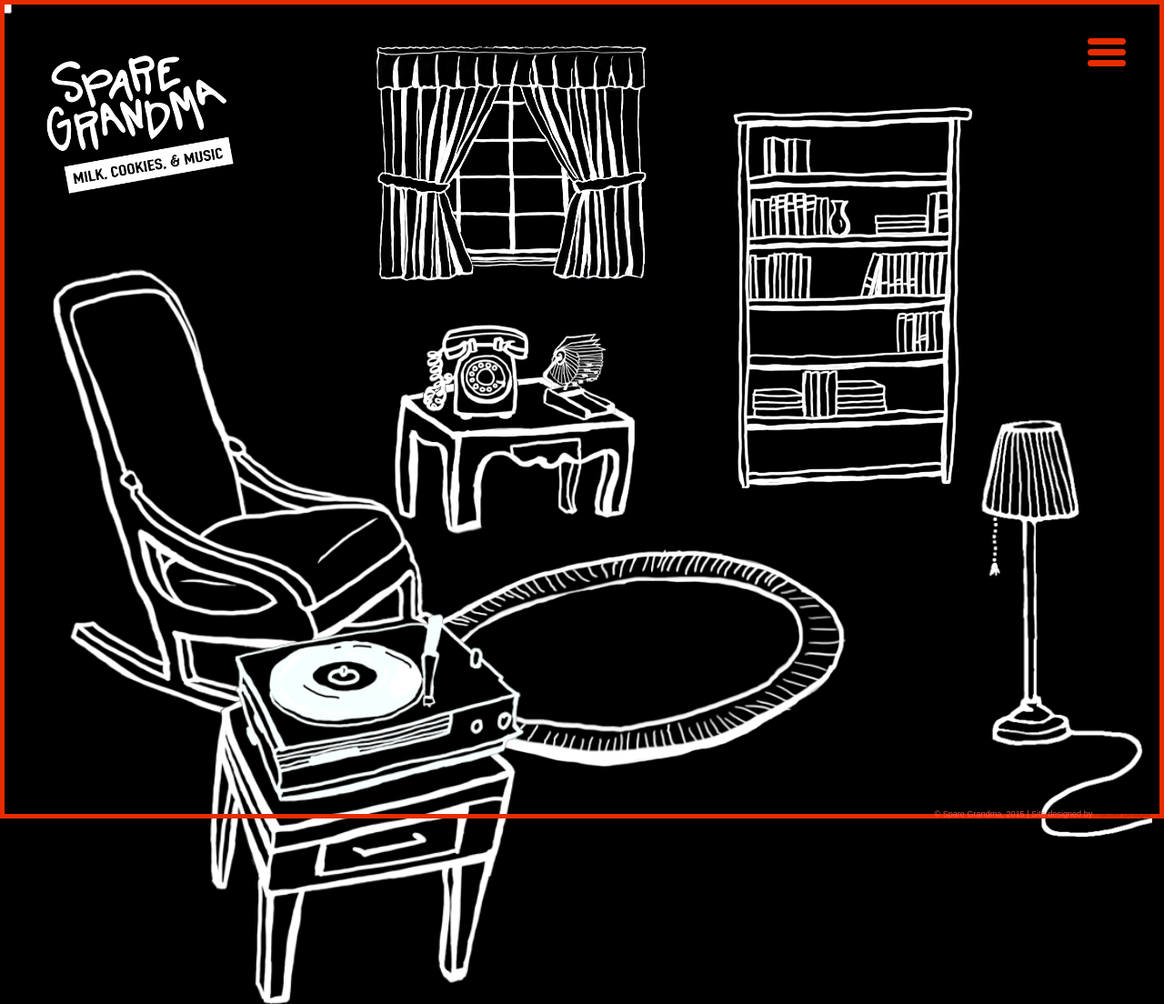
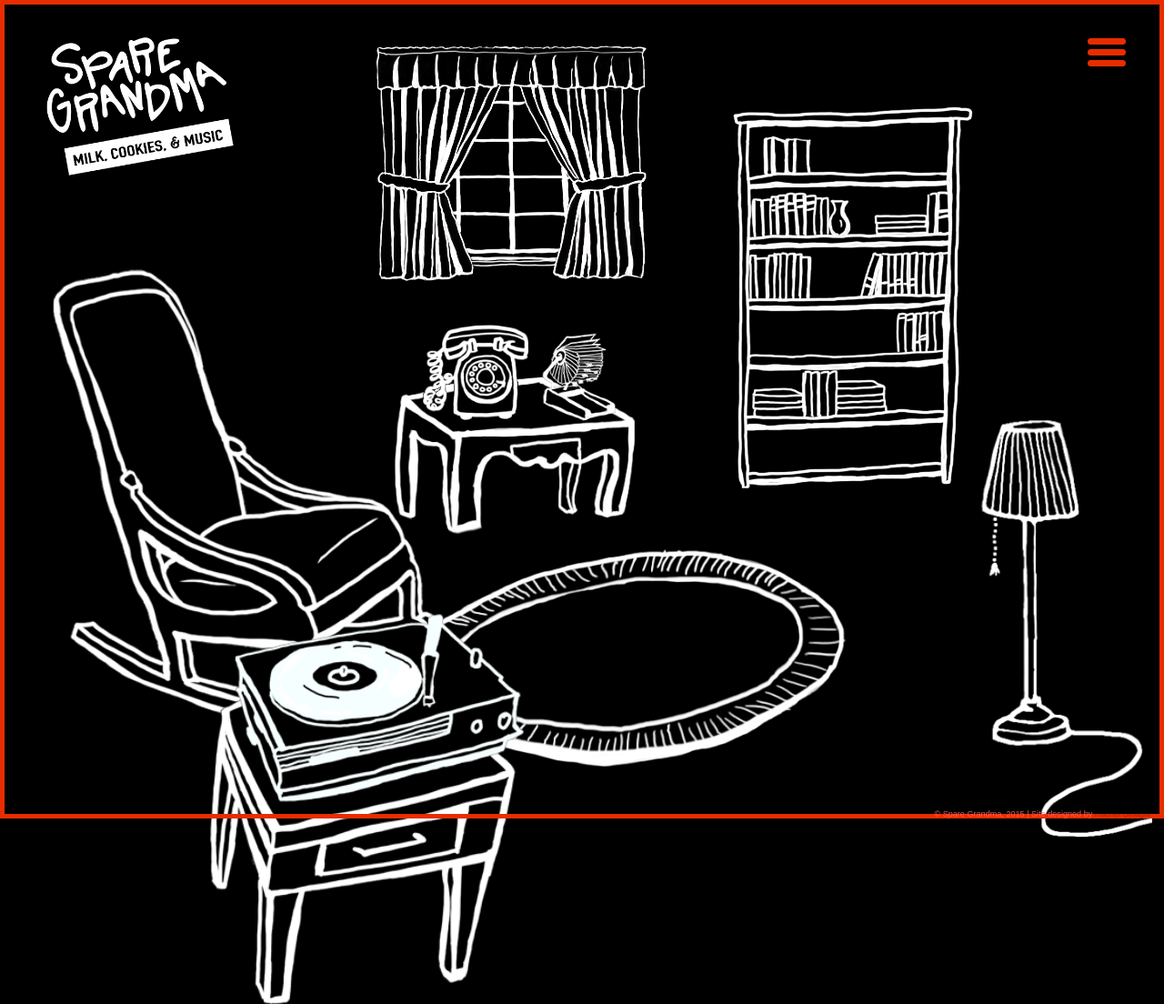
Before and after one commit to rachyrach/sparegrandma, a Jekyll site: the page built from lightsout.html, in a window 1280 px wide. Shown: the whole page at 91% size. Built offline with Jekyll 4.4.1, drawn with Linux system fonts in a browser that asks for light colours; Markdown is read by kramdown in place of the engine named in the settings.

Commit message:
remove checkbox
<input id="nav" type="checkbox" style="display: none;"/>

```diff
--- a/_layouts/dark.html
+++ b/_layouts/dark.html
@@ -21,7 +21,7 @@
 
     <nav>
 
-  <input id="nav" type="checkbox" />
+<input id="nav" type="checkbox" style="display: none;"/>
 
   <label for="nav">
     <!---<strong>Menu</strong>--->
```
